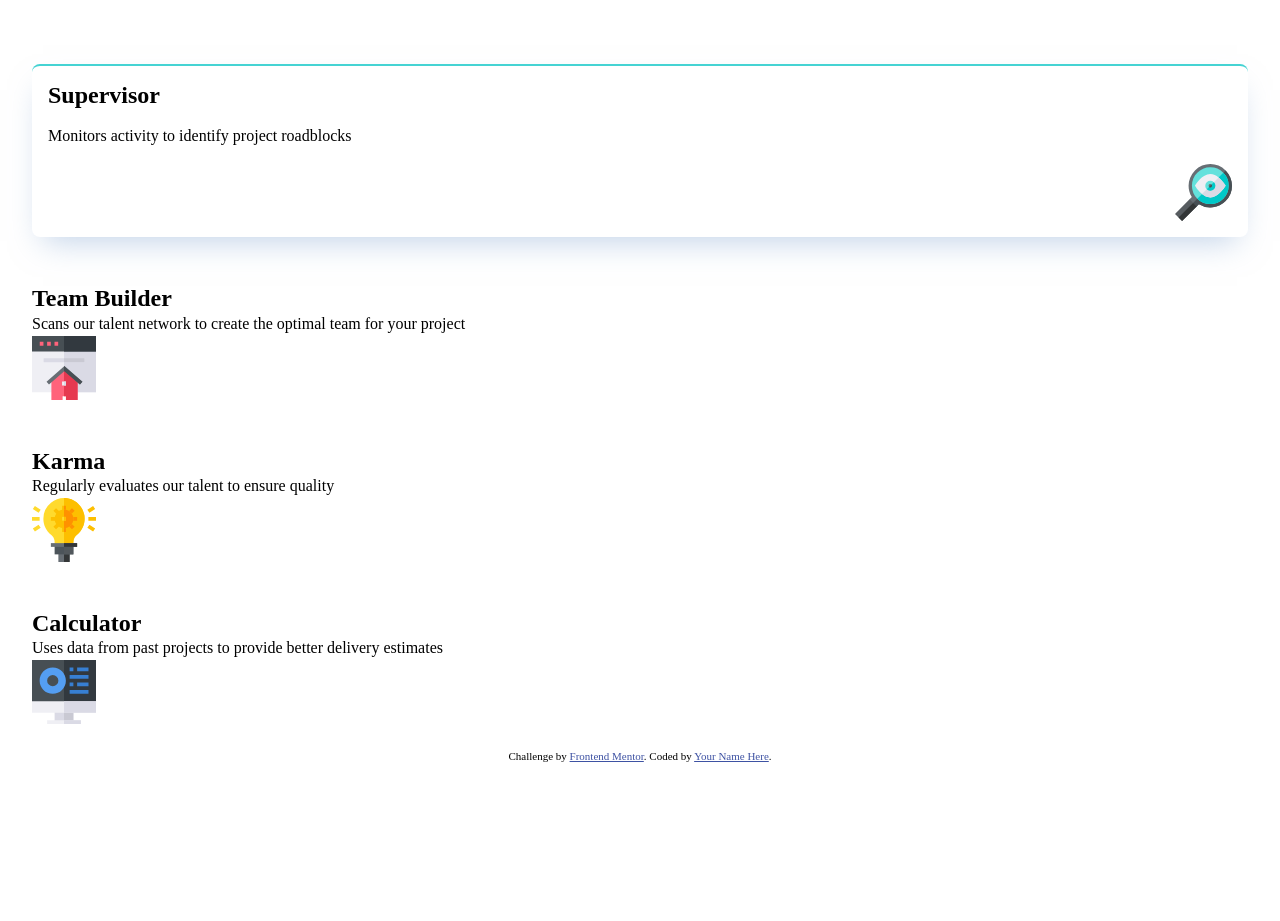
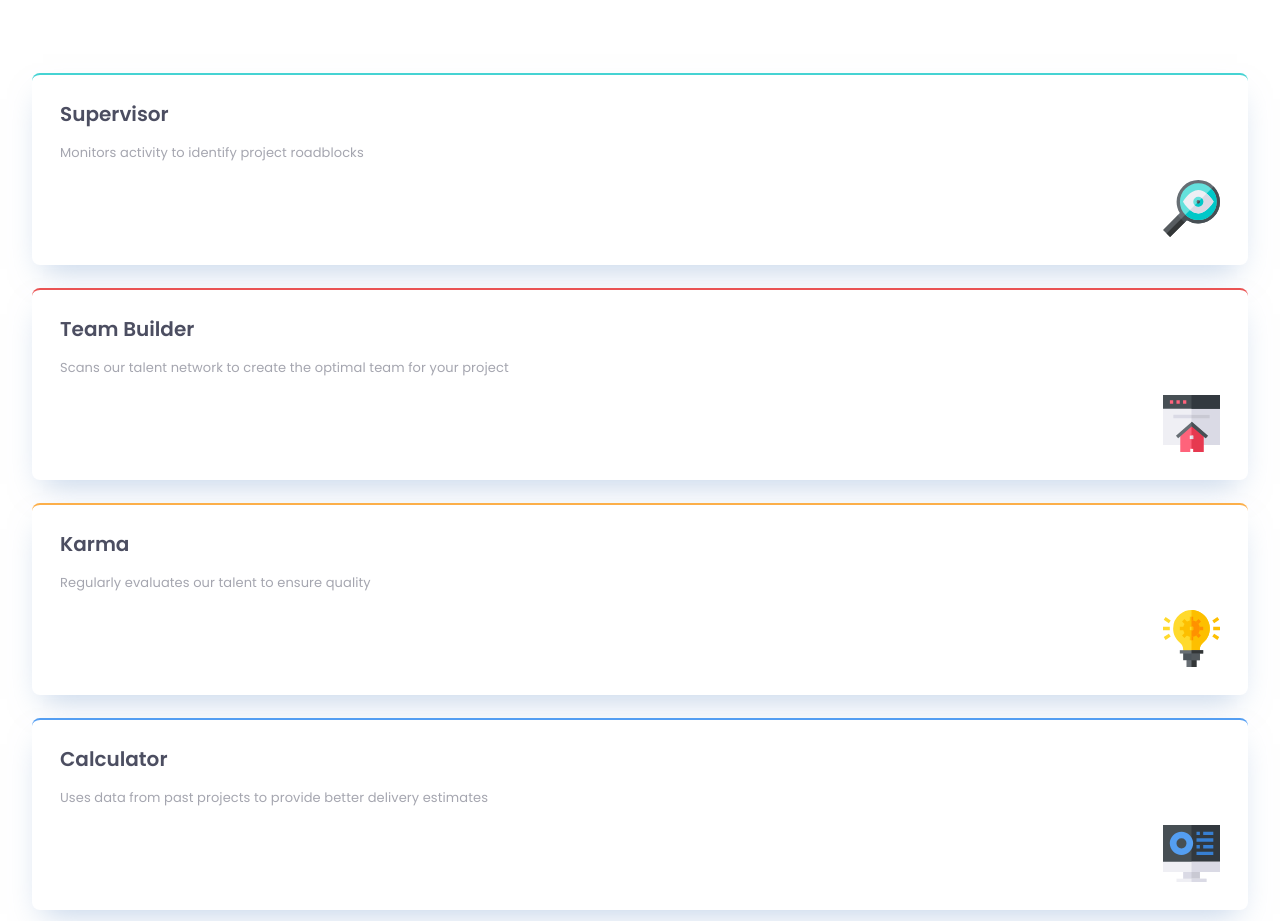
Before and after one commit to josenegrete123/Four-Card-Feature-Project, a plain HTML site: page index.html in a window 1280 px wide. Shown: the part 223-1144 px from the top of the page. Before the commit the page ends 988 px from the top, so only its background shows below. Drawn offline with Linux system fonts and the light colour scheme.

Commit message:
added styling to cards and fixed some classes

```diff
--- a/index.html
+++ b/index.html
@@ -29,27 +29,27 @@
     </header>
 
     <div class="container">
-      <section class="first-section">
-        <h1 class="first-section__title">Supervisor</h1>
-        <p class="first-section__body">Monitors activity to identify project roadblocks</p>
-        <img src="/images/icon-supervisor.svg" alt="magnifying glass image" class="first-section__image">
+      <section class="section first">
+        <h1 class="title">Supervisor</h1>
+        <p class="body">Monitors activity to identify project roadblocks</p>
+        <img src="/images/icon-supervisor.svg" alt="magnifying glass image" class="section__image">
       </section>
-      <section class="second-section">
-        <h1 class="second-section__title">Team Builder</h1>
-        <p class="second-section__body">Scans our talent network to create the optimal team for your project</p>
-        <img src="/images/icon-team-builder.svg" alt="house image" class="second-section__image">
+      <section class="section second">
+        <h1 class="title">Team Builder</h1>
+        <p class="body">Scans our talent network to create the optimal team for your project</p>
+        <img src="/images/icon-team-builder.svg" alt="house image" class="section__image">
       </section>
 
-      <section class="third-section">
-        <h1 class="third-section__title">Karma</h1>
-        <p class="third-section__body">Regularly evaluates our talent to ensure quality</p>
-        <img src="/images/icon-karma.svg" alt="lightbulb image" class="third-section__image">
+      <section class="section third">
+        <h1 class="title">Karma</h1>
+        <p class="body">Regularly evaluates our talent to ensure quality</p>
+        <img src="/images/icon-karma.svg" alt="lightbulb image" class="section__image">
       </section>
 
-      <section class="fourth-section">
-        <h1 class="fourth-section__title">Calculator</h1>
-        <p class="fourth-section__body">Uses data from past projects to provide better delivery estimates</p>
-        <img src="/images/icon-calculator.svg" alt="computer display image" class="fourth-section__image">
+      <section class="section fourth">
+        <h1 class="title">Calculator</h1>
+        <p class="body">Uses data from past projects to provide better delivery estimates</p>
+        <img src="/images/icon-calculator.svg" alt="computer display image" class="section__image">
       </section>
     </div>
   </main>
@@ -57,7 +57,7 @@
   <footer>
     <p class="attribution">
       Challenge by <a href="https://www.frontendmentor.io?ref=challenge" target="_blank">Frontend Mentor</a>.
-      Coded by <a href="#">Your Name Here</a>.
+      Coded by <a href="#">Jose Negrete</a>.
     </p>
   </footer>
 </body>
--- a/style.css
+++ b/style.css
@@ -96,11 +96,14 @@ main {
     padding: 1.5em;
 }
 
+/* Header area */
+
 .intro__title-top {
     font-family: 'Poppins', serif;
     font-weight: var(--light-weight);
     font-size: 1.5rem;
     letter-spacing: 0.17px;
+    line-height: 36px;
     text-align: center;
 
     color: var(--dark-blue);
@@ -119,36 +122,81 @@ main {
 
 .intro__body {
     font-family: 'Poppins', serif;
-    font-weight: var(--light-weight);
+    font-weight: var(--medium-weight);
     font-size: 0.938rem;
     line-height: 25px;
     letter-spacing: 0.1px;
     text-align: center;
 
     color: var(--dark-blue);
+    opacity: 0.5;
 }
 
 .container {
+    margin-top: 4.75em;
     display: flex;
     flex-direction: column;
-    gap: 3em;
+    gap: 1.4375em;
 }
 
-.first-section {
+/* Every card */
+
+.section {
     display: flex;
     flex-direction: column;
     background: #FFFFFF;
     gap: 1em;
     box-shadow: 0px 15px 30px -11px rgba(131, 166, 210, 0.5);
 
-    margin-top: 4.75em;
-    padding: 1em;
-    border-top: 2px solid var(--cyan);
+    padding: 1.75em;
     border-radius: 0.5em;
 }
 
-.first-section__image {
+.section__image {
     align-self: flex-end;
     width: 57px;
-    height: 57px;
 }
+
+.title {
+    font-family: 'Poppins', serif;
+    font-weight: var(--heavy-weight);
+    font-size: 1.25rem;
+    letter-spacing: 0;
+
+    color: var(--dark-blue);
+}
+
+.body {
+    font-family: 'Poppins', serif;
+    font-weight: var(--medium-weight);
+    font-size: 0.813rem;
+    letter-spacing: 0.09px;
+    line-height: 23px;
+
+    color: var(--dark-blue);
+    opacity: 0.5;
+}
+
+/* First card */
+
+.first {
+    border-top: 2px solid var(--cyan);
+}
+
+/* Second card */
+
+.second {
+    border-top: 2px solid var(--red);
+}
+
+/* Third card */
+
+.third {
+    border-top: 2px solid var(--orange);
+}
+
+/* Fourth card */
+
+.fourth {
+    border-top: 2px solid var(--blue);
+}
```
